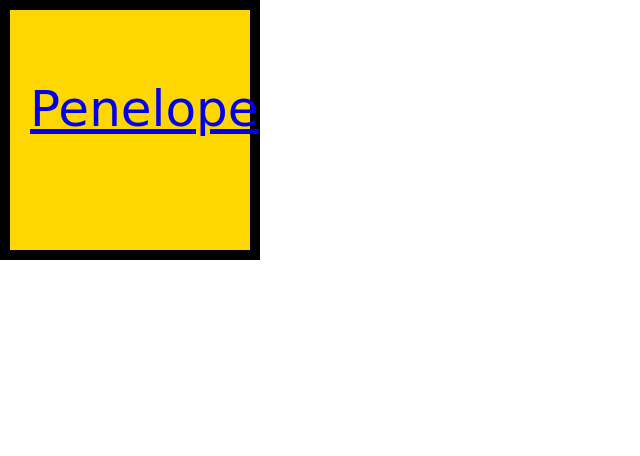
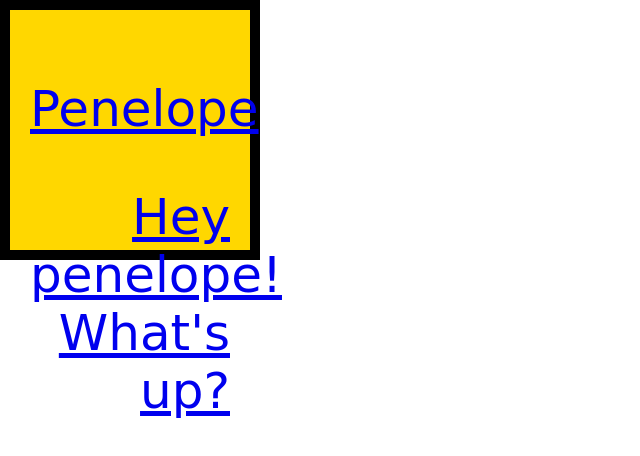
Before and after one commit to mojopi/first, a plain HTML site: page index.html in a window 1280 px wide. Shown: the whole page, without its empty margins (0-640 px from the left). Drawn offline with Linux system fonts and the light colour scheme; a web font is replaced by a local one.

Commit message:
added some text

```diff
--- a/index.html
+++ b/index.html
@@ -44,6 +44,8 @@
 
         	<p>Penelope<p>
 
+                Hey penelope! What's up?
+
         	</a>
     </div>
 </body>
```
